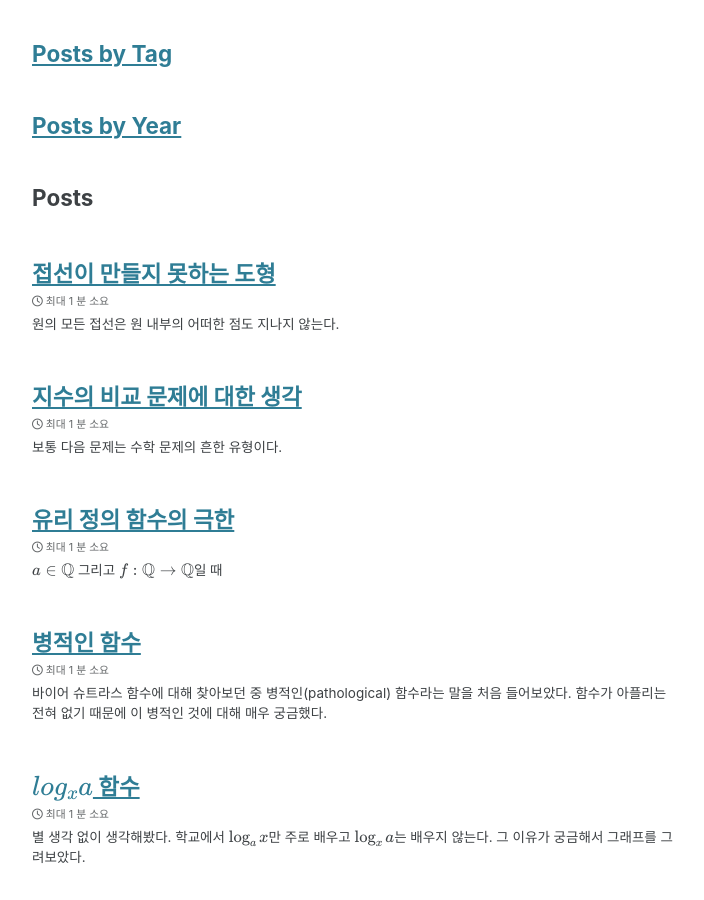
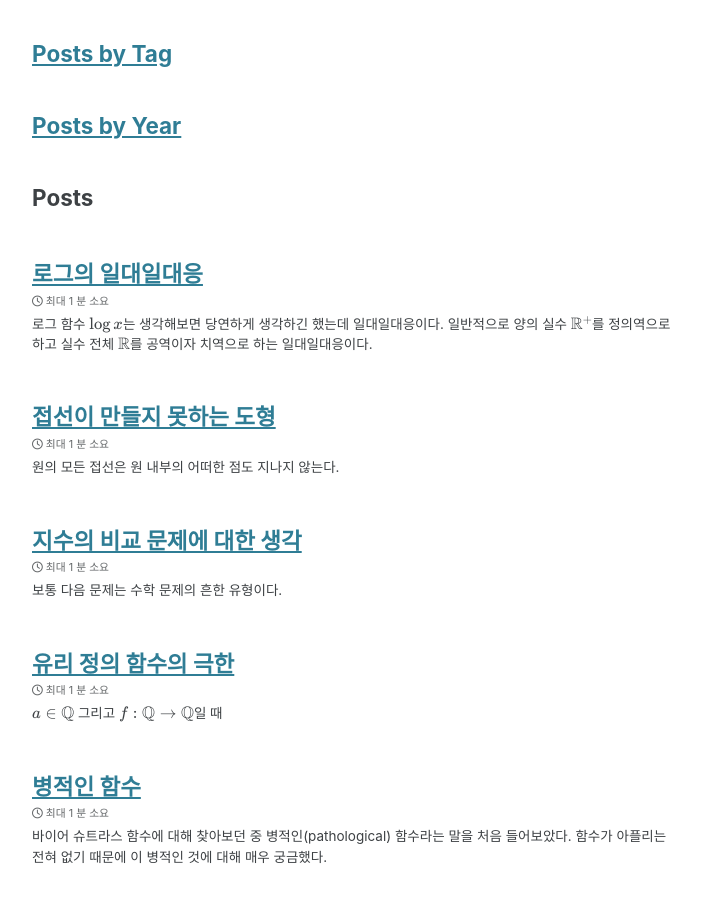
Before and after one commit to yenru0/yenru0.github.io, a Jekyll site: the page built from _pages/sitemap.md, in a window 1280 px wide and 900 px high, scrolled down 709 px. Shown: the whole window, without its empty margins (286-990 px from the left). Built offline with Jekyll 4.4.1, drawn with Linux system fonts in a browser that asks for light colours; cached includes are drawn as plain includes; nearby versions of some CDN libraries; formulas are drawn with MathJax 3.

Commit message:
add 2021-04-04-log-bijection & update 2021-03-17-limQQ

```diff
--- a/_posts/2021-03-17-limQQ.md
+++ b/_posts/2021-03-17-limQQ.md
@@ -10,4 +10,6 @@ $$\lim_{x\to a}{f(x)}=L$$이 존재하는가?
 
 모르겠다.
 
-**유리수의 조밀성**때문에 가능할 것이라 추측한다.
+**유리수의 조밀성**때문에 가능할 것이라 생각해보기도 한다.
+
+근데 이거 극한이 실수 위에서 정의되서 안된다고 하는데, 극한 진짜 실수에서만 정의되나? 잘 모르겠다.
--- /dev/null
+++ b/_posts/2021-04-04-log-bijection.md
@@ -0,0 +1,13 @@
+---
+title: 로그의 일대일대응
+category: [Math]
+tag: []
+---
+
+로그 함수 $\log{x}$는 생각해보면 당연하게 생각하긴 했는데 일대일대응이다. 일반적으로 양의 실수 $\mathbb{R}^{+}$를 정의역으로 하고 실수 전체 $\mathbb{R}$를 공역이자 치역으로 하는 일대일대응이다.
+
+근데 이거 어떻게 아냐? 모르겠다.
+
+좀 생각해보면 무한집합이 일대일대응이 됨? 그러냐?
+
+이거 너무 당연하게 받아들이는데 난 모르겠다.
```
